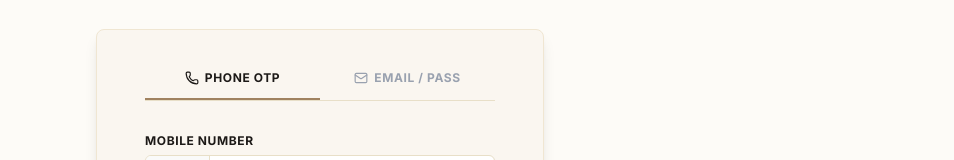
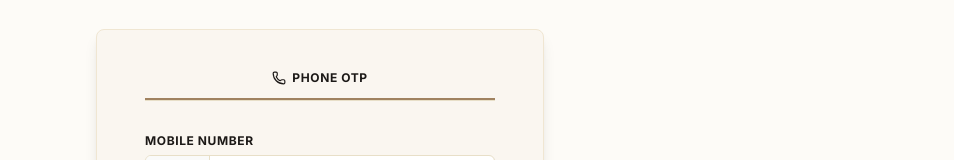
Before and after one commit to bhavyc/clothing-marketplace, a Next.js app: page /auth/login in a window 1280 px wide. Shown: the part 322-482 px from the top of the page, without its empty margins (320-1274 px from the left). Built offline with nearby package versions, Linux system fonts and the light colour scheme; no server answers; the database is empty; a web font is replaced by a local one.

Commit message:
Remove email tab from login page

```diff
--- a/src/app/auth/login/page.tsx
+++ b/src/app/auth/login/page.tsx
@@ -162,44 +162,14 @@ function SignInForm() {
       <div className="mt-8 sm:mx-auto sm:w-full sm:max-w-md">
         <div className="bg-brand-cream-dark px-6 py-10 shadow-lg border border-[#F0E6D2] rounded-md sm:rounded-lg sm:px-12">
 
-          {/* Login Method Toggle Tab */}
+          {/* Login Method Header */}
           <div className="flex justify-center mb-8 border-b border-[#E8DFC8]">
-            <button
-              type="button"
-              onClick={() => {
-                setLoginMethod("PHONE");
-                setError(null);
-                setSuccess(null);
-              }}
-              className={`flex-1 pb-3 text-center text-xs font-sans font-bold uppercase tracking-wider transition-all border-b-2 ${
-                loginMethod === "PHONE"
-                  ? "border-brand-gold text-brand-charcoal"
-                  : "border-transparent text-gray-400 hover:text-brand-charcoal"
-              }`}
-            >
+            <div className="flex-1 pb-3 text-center text-xs font-sans font-bold uppercase tracking-wider border-b-2 border-brand-gold text-brand-charcoal">
               <span className="flex items-center justify-center gap-1.5">
                 <Phone className="h-3.5 w-3.5" />
                 Phone OTP
               </span>
-            </button>
-            <button
-              type="button"
-              onClick={() => {
-                setLoginMethod("EMAIL");
-                setError(null);
-                setSuccess(null);
-              }}
-              className={`flex-1 pb-3 text-center text-xs font-sans font-bold uppercase tracking-wider transition-all border-b-2 ${
-                loginMethod === "EMAIL"
-                  ? "border-brand-gold text-brand-charcoal"
-                  : "border-transparent text-gray-400 hover:text-brand-charcoal"
-              }`}
-            >
-              <span className="flex items-center justify-center gap-1.5">
-                <Mail className="h-3.5 w-3.5" />
-                Email / Pass
-              </span>
-            </button>
+            </div>
           </div>
 
           {error && (
```
Also changed, not shown: 1 other file (tests, documents, lock files or other folders).
